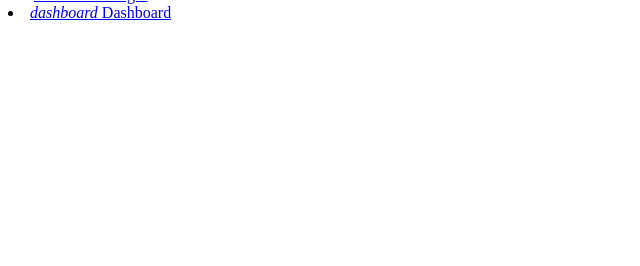
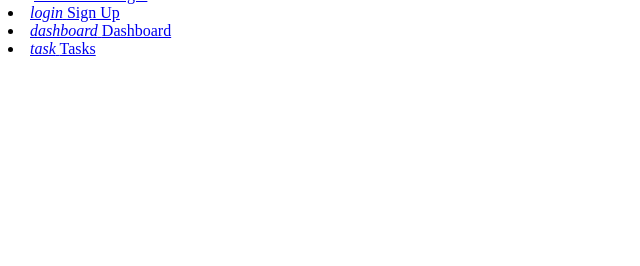
Before and after one commit to Anton924/it-company, a Django app: template templates/includes/sidebar.html in a window 1280 px wide. Shown: the part 34-300 px from the top of the page, without its empty margins (0-640 px from the left). Run offline with Django 3.2, Linux system fonts and the light colour scheme; the template is opened without the code that fills it: most values are stand-ins (such as "Sample title", 1, 10 or a date in 2020).

Commit message:
feat: Add sidebar template

```diff
--- a/templates/includes/sidebar.html
+++ b/templates/includes/sidebar.html
@@ -1,8 +1,11 @@
 {% load static admin_material %}
 
-<aside style="z-index: 1;" class="sidenav navbar navbar-vertical navbar-expand-xs border-radius-lg fixed-start ms-2  bg-white my-2" id="sidenav-main">
+<aside style="z-index: 1;"
+       class="sidenav navbar navbar-vertical navbar-expand-xs border-radius-lg fixed-start ms-2  bg-white my-2"
+       id="sidenav-main">
 	<div class="sidenav-header">
-      <i class="fas fa-times p-3 cursor-pointer text-dark opacity-5 position-absolute end-0 top-0 d-none d-xl-none" aria-hidden="true" id="iconSidenav"></i>
+		<i class="fas fa-times p-3 cursor-pointer text-dark opacity-5 position-absolute end-0 top-0 d-none d-xl-none"
+		   aria-hidden="true" id="iconSidenav"></i>
 		<a class="navbar-brand px-4 py-3 m-0" href="{% url "task_manager:index" %}">
 			<img src="{% static "assets/img/favicon.png" %}" class="navbar-brand-img" width="26" height="26" alt="main_logo">
 			<span class="ms-1 text-sm text-dark">
@@ -10,91 +13,33 @@
         </span>
 		</a>
 	</div>
-
+	{% if request.user.is_authenticated %}
 		<li class="nav-item">
-          <a class="nav-link {% if 'dashboard' == segment %} active bg-gradient-dark text-white {% else %} text-dark {% endif %}" href="{% url "task_manager:index" %}">
+			<a class="nav-link text-dark" href="{% url "logout" %}">
+				<i class="material-symbols-rounded opacity-5">logout</i>
+				<span class="nav-link-text ms-1">Log out</span>
+			</a>
+		</li>
+	{% else %}
+		<li class="nav-item">
+			<a class="nav-link text-dark" href="{% url "login" %}">
+				<i class="material-symbols-rounded opacity-5">login</i>
+				<span class="nav-link-text ms-1">Sign Up</span>
+			</a>
+		</li>
+	{% endif %}
+	<li class="nav-item">
+		<a class="nav-link {% if 'dashboard' == segment %} active bg-gradient-dark text-white {% else %} text-dark {% endif %}"
+		   href="{% url "task_manager:index" %}">
 			<i class="material-symbols-rounded opacity-5">dashboard</i>
 			<span class="nav-link-text ms-1">Dashboard</span>
 		</a>
 	</li>
-{#        <li class="nav-item">#}
-{#          <a class="nav-link {% if 'tables' == segment %} active bg-gradient-dark text-white {% else %} text-dark {% endif %}" href="{% url "tables" %}">#}
-{#            <i class="material-symbols-rounded opacity-5">table_view</i>#}
-{#            <span class="nav-link-text ms-1">Tables</span>#}
-{#          </a>#}
-{#        </li>#}
-{#        <li class="nav-item">#}
-{#          <a class="nav-link {% if 'billing' == segment %} active bg-gradient-dark text-white {% else %} text-dark {% endif %}" href="{% url "billing" %}">#}
-{#            <i class="material-symbols-rounded opacity-5">receipt_long</i>#}
-{#            <span class="nav-link-text ms-1">Billing</span>#}
-{#          </a>#}
-{#        </li>#}
-{#        <li class="nav-item">#}
-{#          <a class="nav-link {% if 'virtual_reality' == segment %} active bg-gradient-dark text-white {% else %} text-dark {% endif %}" href="{% url "virtual_reality" %}">#}
-{#            <i class="material-symbols-rounded opacity-5">view_in_ar</i>#}
-{#            <span class="nav-link-text ms-1">Virtual Reality</span>#}
-{#          </a>#}
-{#        </li>#}
-{#        <li class="nav-item">#}
-{#          <a class="nav-link {% if 'rtl' == segment %} active bg-gradient-dark text-white {% else %} text-dark {% endif %}" href="{% url "rtl" %}">#}
-{#            <i class="material-symbols-rounded opacity-5">format_textdirection_r_to_l</i>#}
-{#            <span class="nav-link-text ms-1">RTL</span>#}
-{#          </a>#}
-{#        </li>#}
-{#        <li class="nav-item">#}
-{#          <a class="nav-link {% if 'notifications' == segment %} active bg-gradient-dark text-white {% else %} text-dark {% endif %}" href="{% url "notifications" %}">#}
-{#            <i class="material-symbols-rounded opacity-5">notifications</i>#}
-{#            <span class="nav-link-text ms-1">Notifications</span>#}
-{#          </a>#}
-{#        </li>#}
-{#        <li class="nav-item">#}
-{#          <a class="nav-link {% if 'map' == segment %} active bg-gradient-dark text-white {% else %} text-dark {% endif %}" href="{% url "map" %}">#}
-{#            <i class="material-symbols-rounded opacity-5">map</i>#}
-{#            <span class="nav-link-text ms-1">Map</span>#}
-{#          </a>#}
-{#        </li>#}
-{#        <li class="nav-item">#}
-{#          <a class="nav-link {% if 'icons' == segment %} active bg-gradient-dark text-white {% else %} text-dark {% endif %}" href="{% url "icons" %}">#}
-{#            <i class="material-symbols-rounded opacity-5">flag</i>#}
-{#            <span class="nav-link-text ms-1">Icons</span>#}
-{#          </a>#}
-{#        </li>#}
-{#        <li class="nav-item">#}
-{#          <a class="nav-link {% if 'typography' == segment %} active bg-gradient-dark text-white {% else %} text-dark {% endif %}" href="{% url "typography" %}">#}
-{#            <i class="material-symbols-rounded opacity-5">title</i>#}
-{#            <span class="nav-link-text ms-1">Typography</span>#}
-{#          </a>#}
-{#        </li>#}
-{#        <li class="nav-item mt-3">#}
-{#          <h6 class="ps-4 ms-2 text-uppercase text-xs text-dark font-weight-bolder opacity-5">Account pages</h6>#}
-{#        </li>#}
-{#        {% if request.user.is_authenticated %}#}
-{#        <li class="nav-item">#}
-{#          <a class="nav-link {% if 'profile' == segment %} active bg-gradient-dark text-white {% else %} text-dark {% endif %}" href="{% url "profile" %}">#}
-{#            <i class="material-symbols-rounded opacity-5">person</i>#}
-{#            <span class="nav-link-text ms-1">Profile</span>#}
-{#          </a>#}
-{#        </li>#}
-{#        <li class="nav-item">#}
-{#          <a class="nav-link text-dark" href="{% url "logout" %}">#}
-{#            <i class="material-symbols-rounded opacity-5">login</i>#}
-{#            <span class="nav-link-text ms-1">Logout</span>#}
-{#          </a>#}
-{#        </li>#}
-{#        {% else %}#}
-{#        <li class="nav-item">#}
-{#          <a class="nav-link text-dark" href="{% url "login" %}">#}
-{#            <i class="material-symbols-rounded opacity-5">login</i>#}
-{#            <span class="nav-link-text ms-1">Sign In</span>#}
-{#          </a>#}
-{#        </li>#}
-{#        <li class="nav-item">#}
-{#          <a class="nav-link text-dark" href="{% url "register" %}">#}
-{#            <i class="material-symbols-rounded opacity-5">assignment</i>#}
-{#            <span class="nav-link-text ms-1">Sign Up</span>#}
-{#          </a>#}
-{#        </li>#}
-{#        {% endif %}#}
-{#      </ul>#}
-{#    </div>#}
+	<li class="nav-item">
+		<a class="nav-link {% if 'tasks' == segment %} active bg-gradient-dark text-white {% else %} text-dark {% endif %}"
+		   href="{% url "task_manager:task-list" %}">
+			<i class="material-symbols-rounded opacity-5">task</i>
+			<span class="nav-link-text ms-1">Tasks</span>
+		</a>
+	</li>
 </aside>
```
Lines whose indentation alone changed are shown as unchanged.
